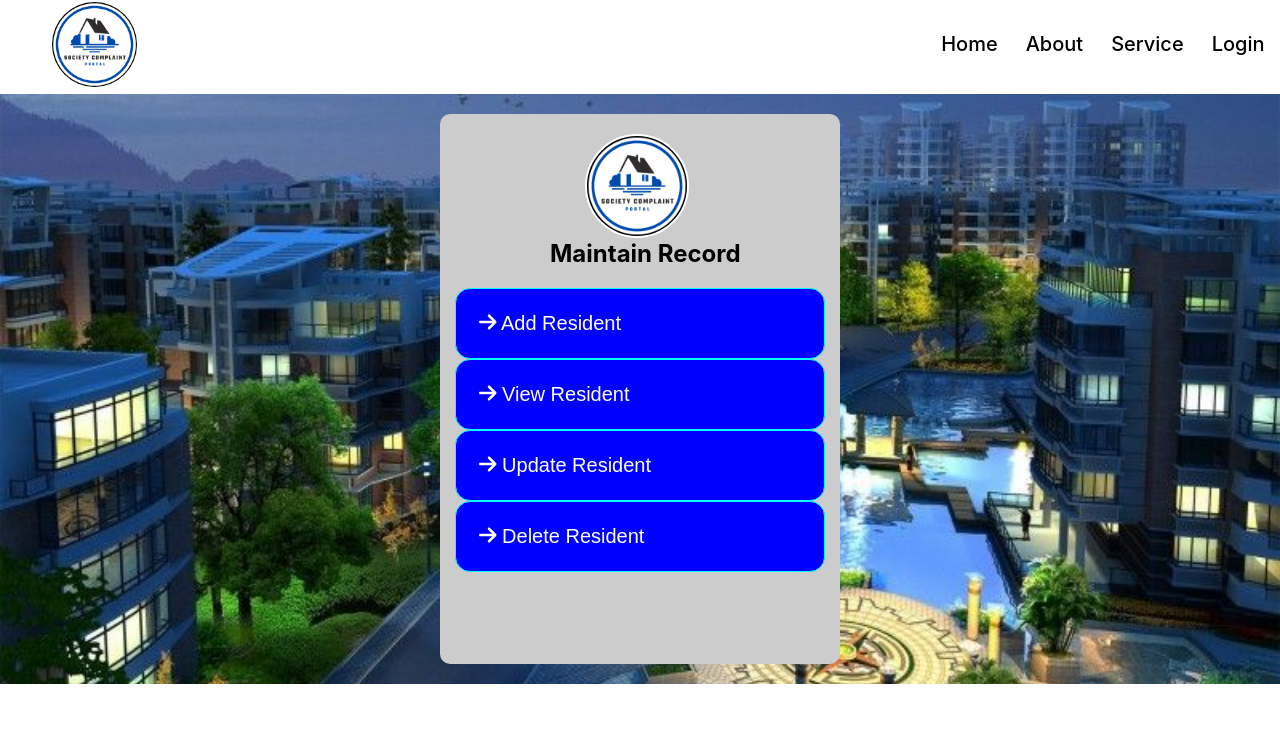
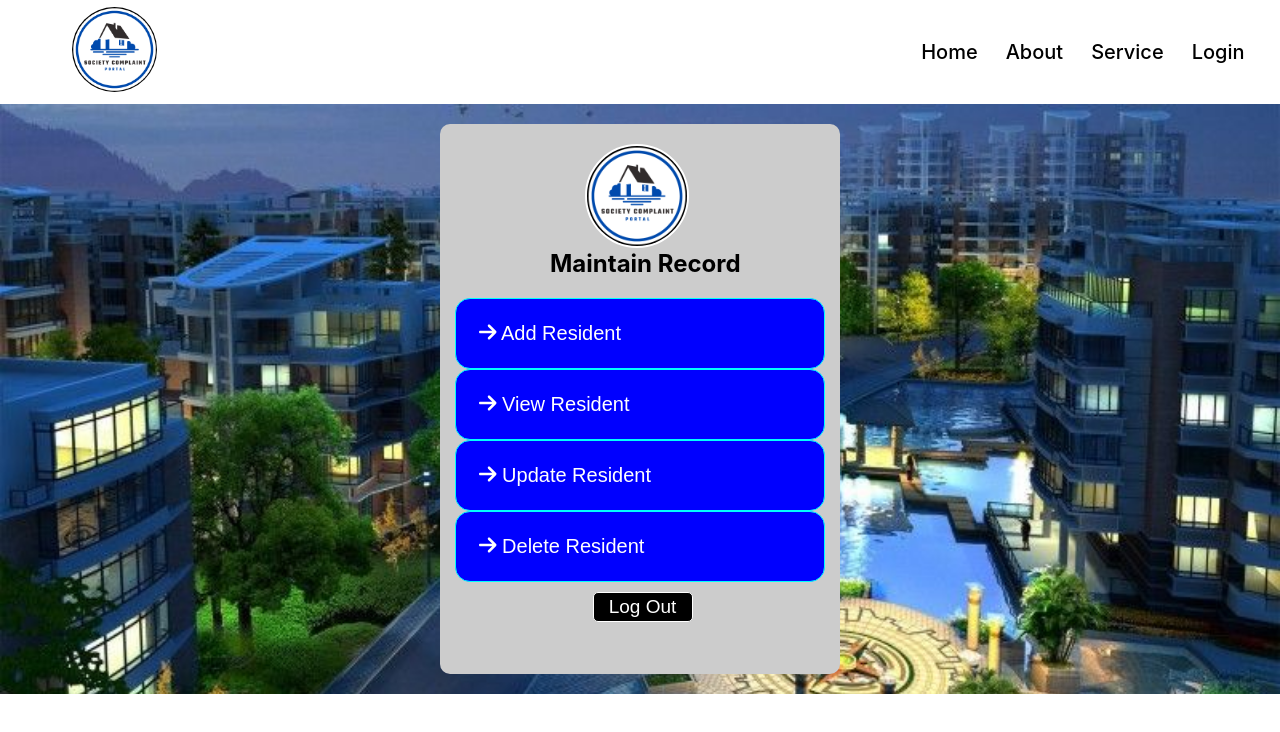
Before and after one commit to Bsef19m519/Society-Complaint-Portal-MERN-, a React (Create React App) app in the folder frontend/: page /Admin-front-page in a window 1280 px wide. Shown: the top 732 px of the page. Built offline with nearby package versions, Linux system fonts and the light colour scheme; sample sign-in values are in the browser's storage.

Commit message:
Merge branch 'main' of https://github.com/Bsef19m519/Society-Complaint-Portal-MERN-

```diff
--- a/frontend/package.json
+++ b/frontend/package.json
@@ -8,9 +8,11 @@
     "@testing-library/jest-dom": "^5.16.5",
     "@testing-library/react": "^13.4.0",
     "@testing-library/user-event": "^13.5.0",
+    "bootstrap": "^5.2.3",
     "jsonwebtoken": "^9.0.0",
     "jwt-decode": "^3.1.2",
     "react": "^18.2.0",
+    "react-bootstrap": "^2.7.4",
     "react-dom": "^18.2.0",
     "react-router-dom": "^6.8.0",
     "react-scripts": "5.0.1",
--- a/frontend/src/Resident Component/ResidentFrontPage.css
+++ b/frontend/src/Resident Component/ResidentFrontPage.css
@@ -33,3 +33,7 @@
   margin-left: 110px;
   margin-top: -3px;
 }
+.superAdmin-logout-button {
+  text-align: center;
+  margin-top: 10px;
+}
--- a/frontend/src/Resident Component/ResidentFrontPage.js
+++ b/frontend/src/Resident Component/ResidentFrontPage.js
@@ -1,14 +1,27 @@
-import React from "react";
+import React, { useEffect } from "react";
 import StylishButton from "../components/Button/StylishButtons";
+import ScreenBtn from "../components/Button/ScreenButton";
 import { useNavigate } from "react-router-dom";
 import "./ResidentFrontPage.css";
 import loginIcon from "../components/Header/SCP3.png";
 
 const SAFrontPage = () => {
   let navigate = useNavigate();
-  // let navigate2 = useNavigate();
-  // let navigate3 = useNavigate();
-  // let navigate4 = useNavigate();
+
+  useEffect(() => {
+    if (!localStorage.getItem("token")) {
+      //console.log(localStorage);
+      navigate("/login");
+    }
+  });
+
+  function logOut() {
+    // console.log(localStorage.getItem("token"));
+    localStorage.removeItem("token");
+    navigate("/login");
+    // console.log(localStorage.getItem("token"));
+    //
+  }
 
   const addNewResident = () => {
     navigate("/add-resident");
@@ -44,6 +57,9 @@ const SAFrontPage = () => {
           <StylishButton type="button" onClick={deleteResident}>
             Delete Resident
           </StylishButton>
+          <div className="superAdmin-logout-button">
+            <ScreenBtn onClick={logOut}>Log Out</ScreenBtn>
+          </div>
         </div>
       </div>
     </div>
--- a/frontend/src/Resident Component/addResident.js
+++ b/frontend/src/Resident Component/addResident.js
@@ -1,4 +1,4 @@
-import React, { useState, useRef } from "react";
+import React, { useState, useRef, useEffect } from "react";
 import { useNavigate } from "react-router-dom";
 import ScreenBtn from "../components/Button/ScreenButton";
 import "./addResident.css";
@@ -12,6 +12,12 @@ import { faIdCard } from "@fortawesome/free-solid-svg-icons";
 import { faAddressBook } from "@fortawesome/free-solid-svg-icons";
 
 const AddResident = () => {
+  useEffect(() => {
+    if (!localStorage.getItem("token")) {
+      navigate("/login");
+    }
+  }, []);
+
   let navigate = useNavigate();
   const sAdminHomePage = () => {
     navigate("/Admin-front-page");
--- a/frontend/src/Resident Component/deleteResident.js
+++ b/frontend/src/Resident Component/deleteResident.js
@@ -1,4 +1,4 @@
-import React, { useState } from "react";
+import React, { useState, useEffect } from "react";
 import ScreenBtn from "../components/Button/ScreenButton";
 import { useNavigate } from "react-router-dom";
 import "./DeleteResident.css";
@@ -7,6 +7,12 @@ import { FontAwesomeIcon } from "@fortawesome/react-fontawesome";
 import { faEnvelope } from "@fortawesome/free-solid-svg-icons";
 
 const DeleteResident = () => {
+  useEffect(() => {
+    if (!localStorage.getItem("token")) {
+      navigate("/login");
+    }
+  }, []);
+
   //navigate to others component
   let navigate = useNavigate();
   const sAdminHomePage = () => {
@@ -33,7 +39,7 @@ const DeleteResident = () => {
         },
       });
       if (response.ok) {
-        const data = await response.json();
+        // const data = await response.json();
         setMessage("Record Deleted Successfully.");
       } else {
         setMessage("Error: Record Not Found.");
--- a/frontend/src/Resident Component/searchResident.js
+++ b/frontend/src/Resident Component/searchResident.js
@@ -1,4 +1,4 @@
-import React, { useState } from "react";
+import React, { useState, useEffect } from "react";
 import ScreenBtn from "../components/Button/ScreenButton";
 import { useNavigate } from "react-router-dom";
 import "./SearchResident.css";
@@ -6,9 +6,15 @@ import loginIcon from "../components/Header/SCP3.png";
 import { FontAwesomeIcon } from "@fortawesome/react-fontawesome";
 import { faEnvelope } from "@fortawesome/free-solid-svg-icons";
 // import TableData from "./showTableData";
-import getHeader from "../utils";
+// import getHeader from "../utils";
 
 const ViewResident = () => {
+  useEffect(() => {
+    if (!localStorage.getItem("token")) {
+      navigate("/login");
+    }
+  }, []);
+
   //navigate to other component
   let navigate = useNavigate();
   const sAdminHomePage = () => {
--- a/frontend/src/Resident Component/updateResident.js
+++ b/frontend/src/Resident Component/updateResident.js
@@ -1,4 +1,4 @@
-import React, { useState, useRef } from "react";
+import React, { useState, useRef, useEffect } from "react";
 import { useNavigate } from "react-router-dom";
 import ScreenBtn from "../components/Button/ScreenButton";
 import "./UpdateResident.css";
@@ -12,6 +12,12 @@ import { faIdCard } from "@fortawesome/free-solid-svg-icons";
 import { faAddressBook } from "@fortawesome/free-solid-svg-icons";
 
 const UpdateResident = () => {
+  useEffect(() => {
+    if (!localStorage.getItem("token")) {
+      navigate("/login");
+    }
+  }, []);
+
   let navigate = useNavigate();
   const sAdminHomePage = () => {
     navigate("/Admin-front-page");
--- a/frontend/src/StaticComponents/Home.js
+++ b/frontend/src/StaticComponents/Home.js
@@ -10,6 +10,7 @@ import Footer from "../components/Footer/Footer";
 const Home = ({ aboutRef, serviceRef, goAbout }) => {
   return (
     <>
+      {/* <Header /> */}
       <div className="homeDiv">
         <img className="complaintPic" src={home5} alt="home5 pic" />
       </div>
--- a/frontend/src/components/Header/Header.css
+++ b/frontend/src/components/Header/Header.css
@@ -18,20 +18,47 @@ header {
   border-radius: 50px;
 }
 
-nav ul {
+nav {
+  position: relative;
+  top: 0;
+  width: 100%;
+  height: 100px;
+  background-color: white;
+  padding: 0 20px;
+  box-sizing: border-box;
   display: flex;
-  justify-content: center;
+  justify-content: space-between;
+  align-items: center;
+  transition: 0.5s;
+}
+
+ul {
+  margin: 0;
+  padding: 0;
+  display: flex;
+  /* border: 2px solid red; */
+}
+
+ul li {
   list-style: none;
+}
+
+ul li a {
+  color: BLACK;
+  font-size: 20px;
+  font-weight: 500;
+  padding: 10px 14px;
+  text-decoration: none;
 }
 
 nav a {
   /* border: 3px solid yellow; */
-  display: block;
+  /* display: block;
   padding: 10px 14px;
   color: BLACK;
   text-decoration: none;
   font-size: 20px;
-  font-weight: 500;
+  font-weight: 500; */
 }
 
 a:hover {
--- a/frontend/src/components/Header/Header.js
+++ b/frontend/src/components/Header/Header.js
@@ -1,22 +1,26 @@
 import React from "react";
+// import { Navbar, NavDropdown } from "react-bootstrap";
 import "./Header.css";
 import logo from "./SCP3.png";
 import { Link } from "react-router-dom";
+
 // import ScreenBtn from "../Button/ScreenButton";
 
 // import FrontPage from "./FrontPage";
 // import Login from "./Login";
 
-const Header = ({ goAbout }) => {
-  // const serviceSectio = () => {
-  //   document.getElementById("admin-service").scrollIntoView();
-  // };
+const Header = () => {
+  // let [user] = JSON.parse(localStorage.getItem("token"));
+
+  // console.warn([user]);
+
+  //console.log(props.tokenObj);
   return (
     <header>
-      <div className="logo">
-        <img src={logo} alt="Logo" />
-      </div>
       <nav>
+        <div className="logo">
+          <img src={logo} alt="Logo" />
+        </div>
         <ul>
           <li>
             <Link to="/" className="linkStyle">
--- a/frontend/src/components/Login/Login.js
+++ b/frontend/src/components/Login/Login.js
@@ -72,7 +72,7 @@ const Login = () => {
       body: JSON.stringify(userInputs),
     })
       .then((response) => {
-        console.log(response);
+        //console.log(response);
         if (!response.ok) {
           setMessage("Error: Wrong Credentials.");
         } else {
@@ -89,7 +89,7 @@ const Login = () => {
 
             // Decode the token
             const decodedToken = jwt(token);
-            console.log(decodedToken);
+            // console.log(decodedToken);
             if (decodedToken.role === "admin") {
               nextPageAdmin();
             } else if (decodedToken.role === "resident") {
```
Also changed, not shown: frontend/src/StaticComponents/Service.js (+11 -8 lines), 1 other file (tests, documents, lock files or other folders).
